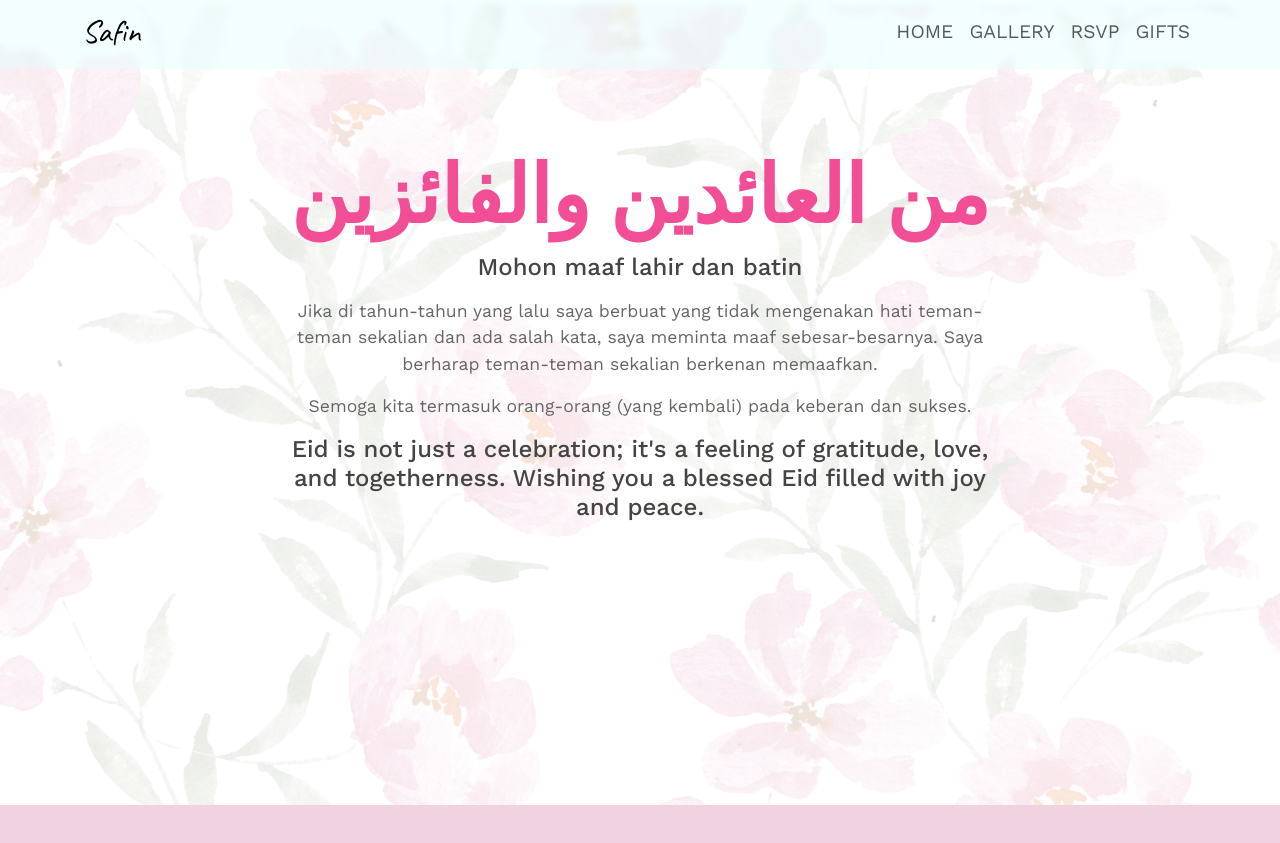
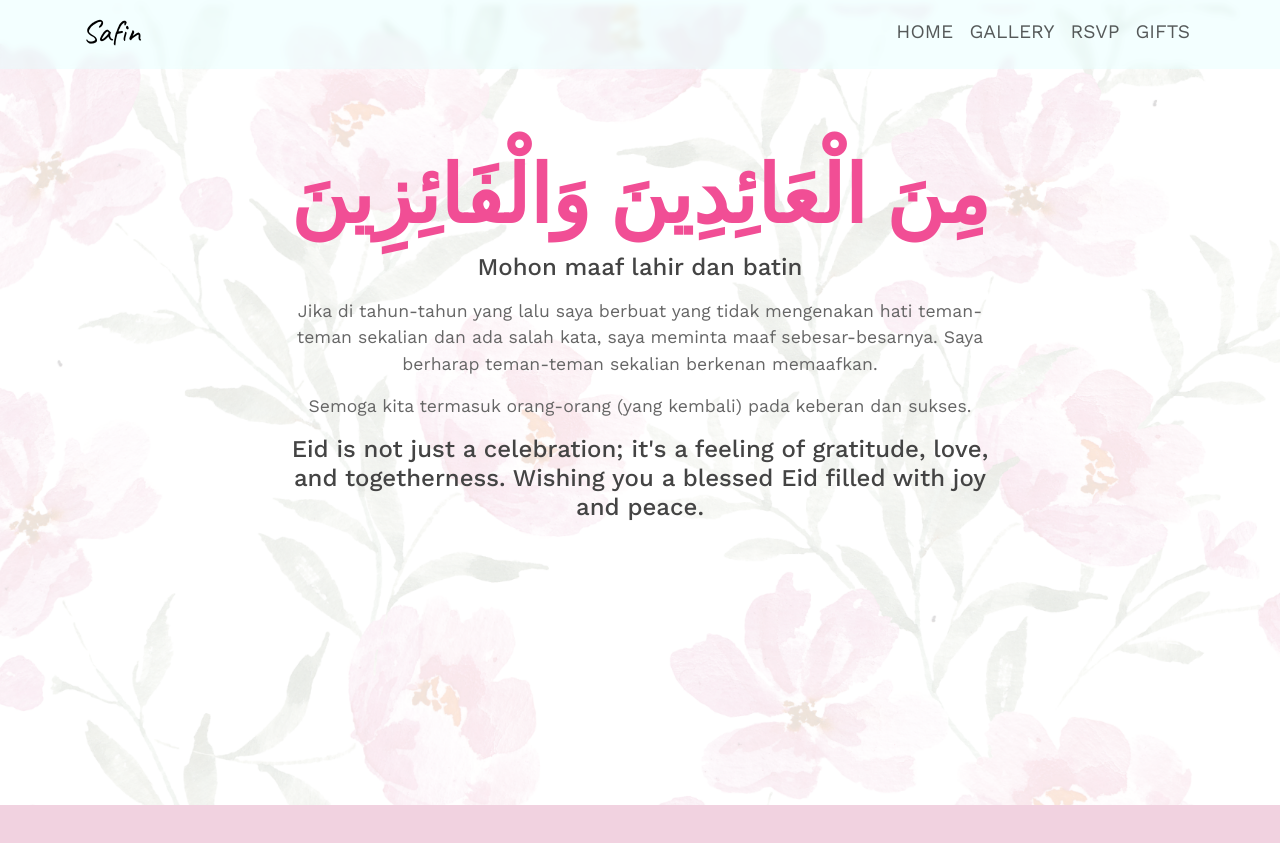
Before and after one commit to SafianB/selamathariraya, a website: page index.html in a window 1280 px wide. Shown: the part 805-1648 px from the top of the page. Drawn offline with nearby package versions, Linux system fonts and the light colour scheme; some packages are replaced by stand-ins of ours; a script that the page names is missing; a web font is replaced by a local one.

Commit message:
Update index.html

```diff
--- a/index.html
+++ b/index.html
@@ -101,7 +101,7 @@
   <div class="container">
     <div class="row justify-content-center">
       <div class="col-md-8 text-center">
-        <h2>من العائدين والفائزين</h2>
+        <h2>مِنَ الْعَائِدِينَ وَالْفَائِزِينَ</h2>
         <h3>Mohon maaf lahir dan batin</h3>
         <p>Jika di tahun-tahun yang lalu saya berbuat yang tidak mengenakan hati teman-teman sekalian dan ada salah kata, saya meminta maaf sebesar-besarnya. Saya berharap teman-teman sekalian berkenan memaafkan.</p>
         <p>Semoga kita termasuk orang-orang (yang kembali) pada keberan dan sukses.</p>
```
